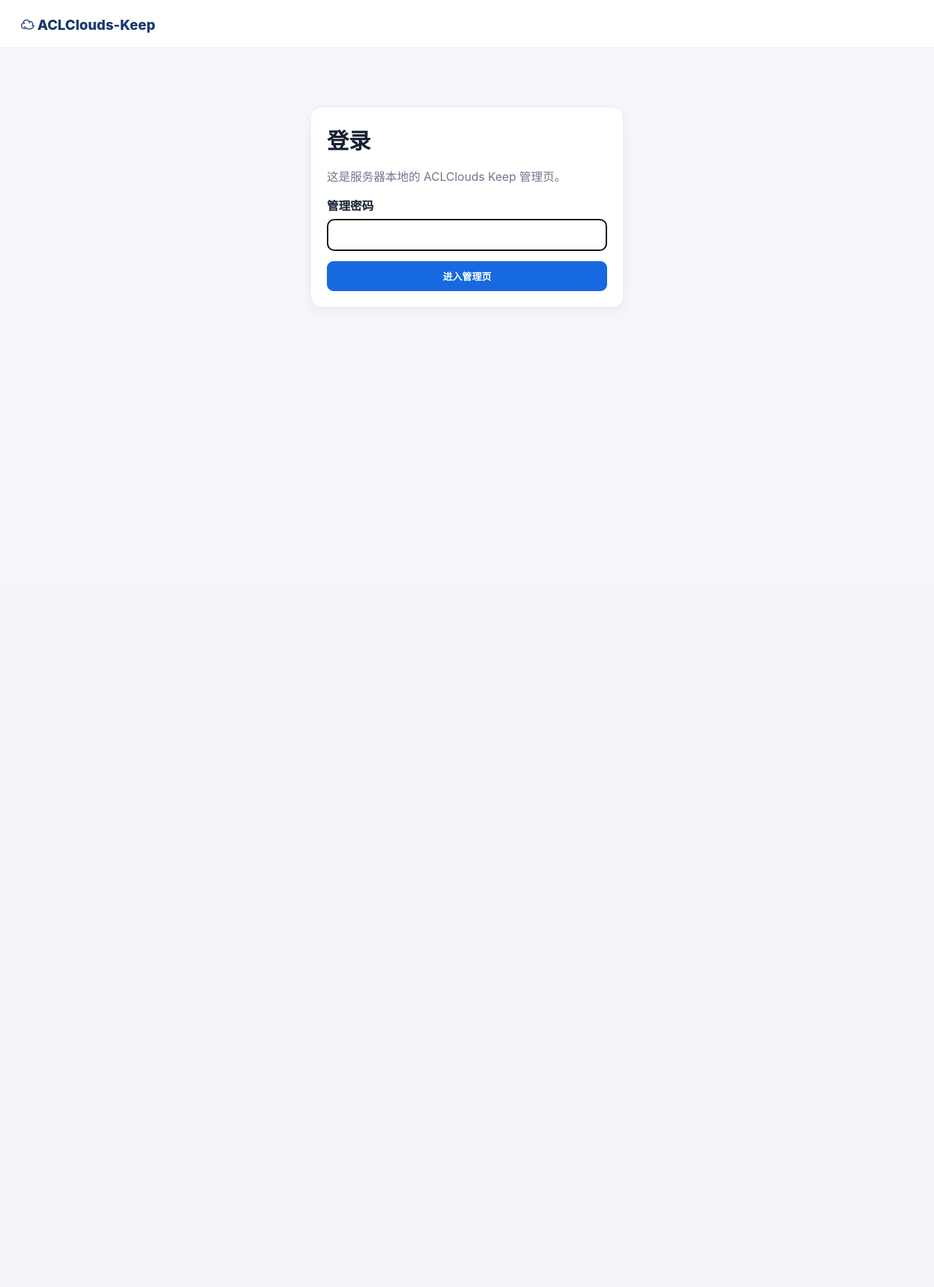
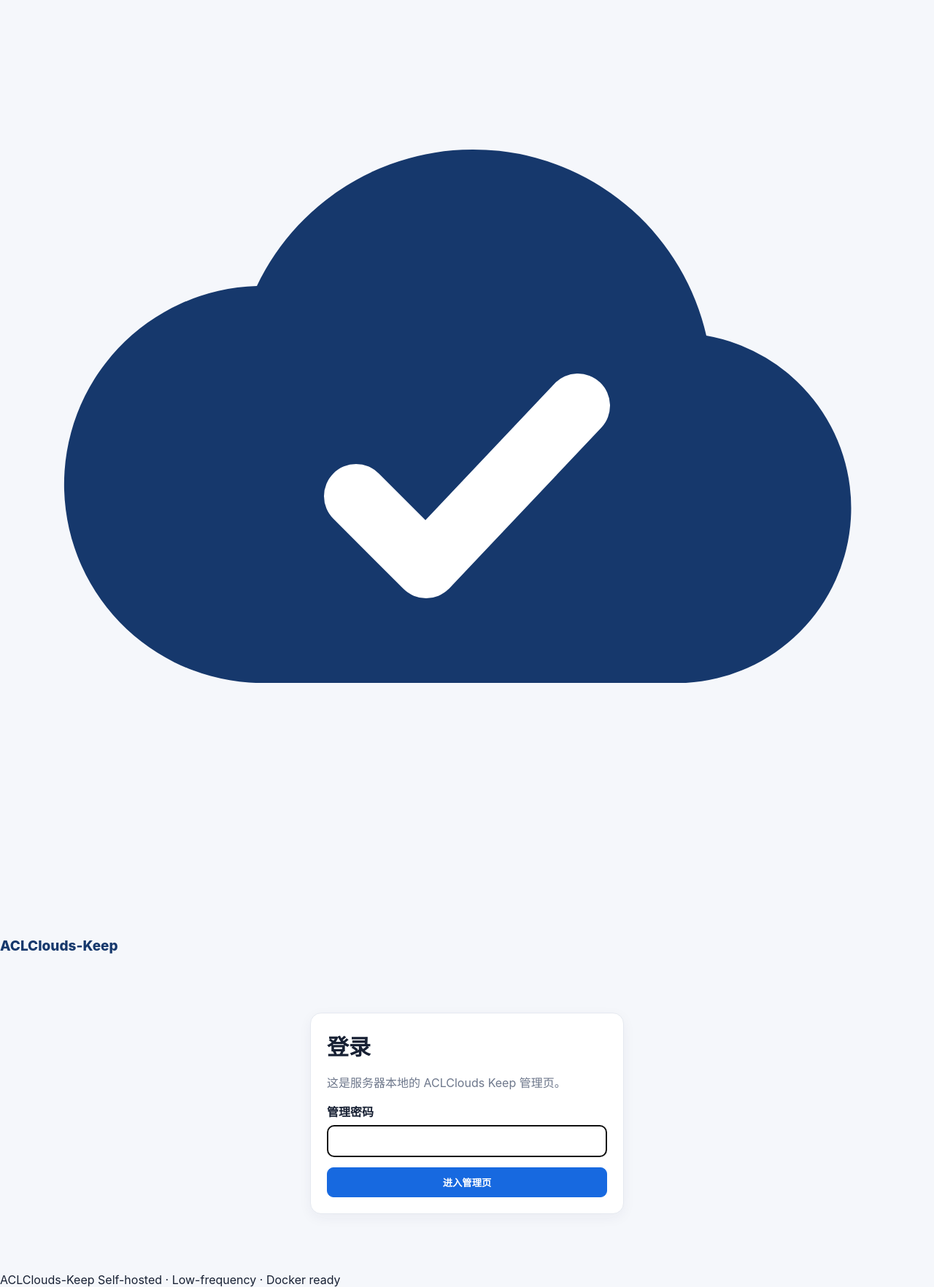
Before and after one commit to frbico/ACLClouds-keep, a Flask app: page /login in a window 1280 px wide. Shown: the whole page at 73% size. Before the commit the page ends 422 px from the top, so only its background shows below. Run offline with Flask 3, Linux system fonts and the light colour scheme; parts of the project's set-up code (start-up, migrations or seed data) failed here and were passed over; some libraries are stand-ins or nearby versions.

Commit message:
Redesign global navigation and layout

```diff
--- a/templates/base.html
+++ b/templates/base.html
@@ -3,36 +3,55 @@
 <head>
   <meta charset="utf-8">
   <meta name="viewport" content="width=device-width, initial-scale=1">
-  <title>{{ instance_name }}</title>
+  <meta name="theme-color" content="#0b2a6f">
+  <title>ACLClouds-Keep</title>
   <link rel="stylesheet" href="{{ url_for('static', filename='style.css') }}">
 </head>
 <body>
-  <header class="topbar">
-    <div>
-      <a class="brand" href="{{ url_for('index') }}">☁ {{ instance_name }}</a>
+  <header class="site-header">
+    <div class="nav-shell">
+      <a class="brand" href="{{ url_for('index') }}" aria-label="ACLClouds-Keep">
+        <span class="brand-mark" aria-hidden="true">
+          <svg viewBox="0 0 32 32" fill="none">
+            <path d="M9.2 23.4h14.3a6 6 0 0 0 .7-11.9A8.2 8.2 0 0 0 8.8 9.8a6.8 6.8 0 0 0 .4 13.6Z" fill="currentColor"/>
+            <path d="m12.2 17 2.4 2.4 5.2-5.5" stroke="white" stroke-width="2.2" stroke-linecap="round" stroke-linejoin="round"/>
+          </svg>
+        </span>
+        <span>ACLClouds-Keep</span>
+      </a>
+
       {% if session.get('authenticated') %}
-      <nav>
-        <a href="{{ url_for('index') }}">状态</a>
-        <a href="{{ url_for('settings') }}">设置</a>
-        <a href="{{ url_for('logs') }}">日志</a>
+      <nav class="main-nav" aria-label="主导航">
+        <a class="{% if request.endpoint == 'index' %}active{% endif %}" href="{{ url_for('index') }}">状态</a>
+        <a class="{% if request.endpoint == 'settings' %}active{% endif %}" href="{{ url_for('settings') }}">设置</a>
+        <a class="{% if request.endpoint == 'logs' %}active{% endif %}" href="{{ url_for('logs') }}">日志</a>
       </nav>
+
+      <form class="logout-form" method="post" action="{{ url_for('logout') }}">
+        <input type="hidden" name="csrf_token" value="{{ csrf_token() }}">
+        <button class="button button-outline button-small" type="submit">退出</button>
+      </form>
       {% endif %}
     </div>
-    {% if session.get('authenticated') %}
-    <form method="post" action="{{ url_for('logout') }}">
-      <input type="hidden" name="csrf_token" value="{{ csrf_token() }}">
-      <button class="ghost" type="submit">退出</button>
-    </form>
-    {% endif %}
   </header>
 
-  <main class="container">
+  <main class="page-shell">
     {% with messages = get_flashed_messages(with_categories=true) %}
       {% for category, message in messages %}
-        <div class="flash {{ category }}">{{ message }}</div>
+        <div class="flash {{ category }}">
+          <span class="flash-dot"></span>
+          <span>{{ message }}</span>
+        </div>
       {% endfor %}
     {% endwith %}
     {% block content %}{% endblock %}
   </main>
+
+  <footer class="site-footer">
+    <div class="footer-shell">
+      <span>ACLClouds-Keep</span>
+      <span>Self-hosted · Low-frequency · Docker ready</span>
+    </div>
+  </footer>
 </body>
 </html>
```
